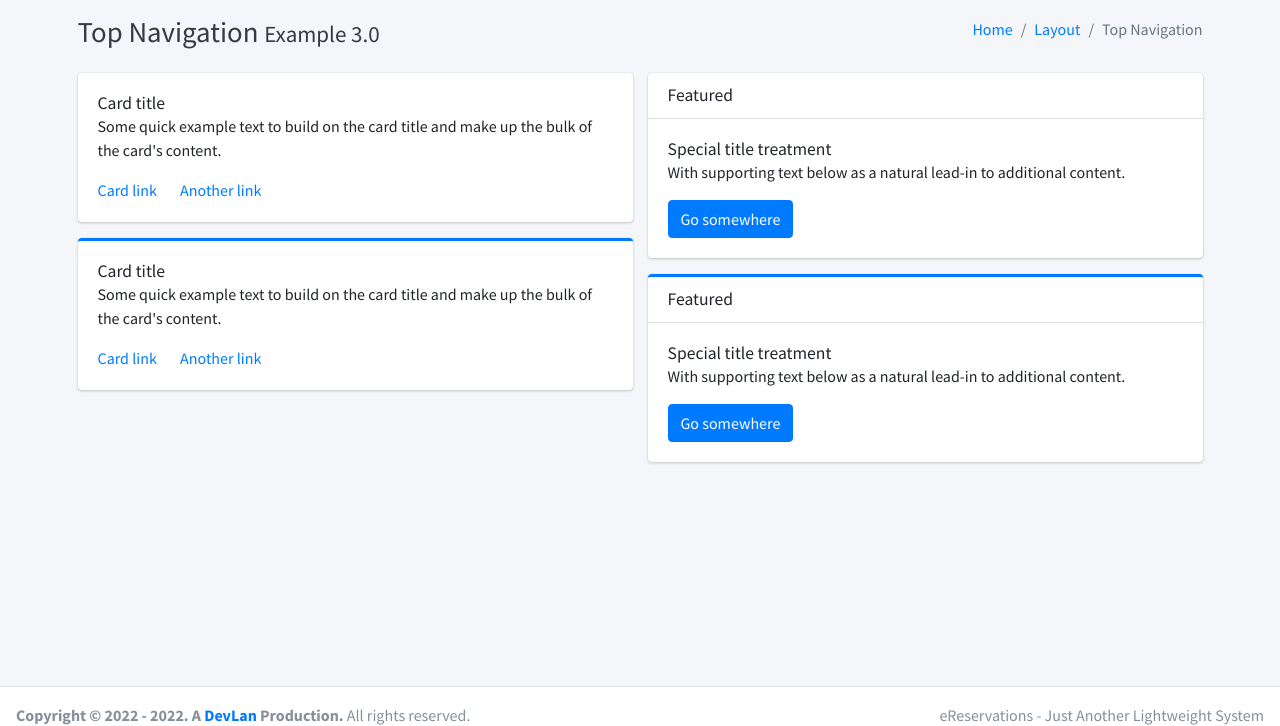
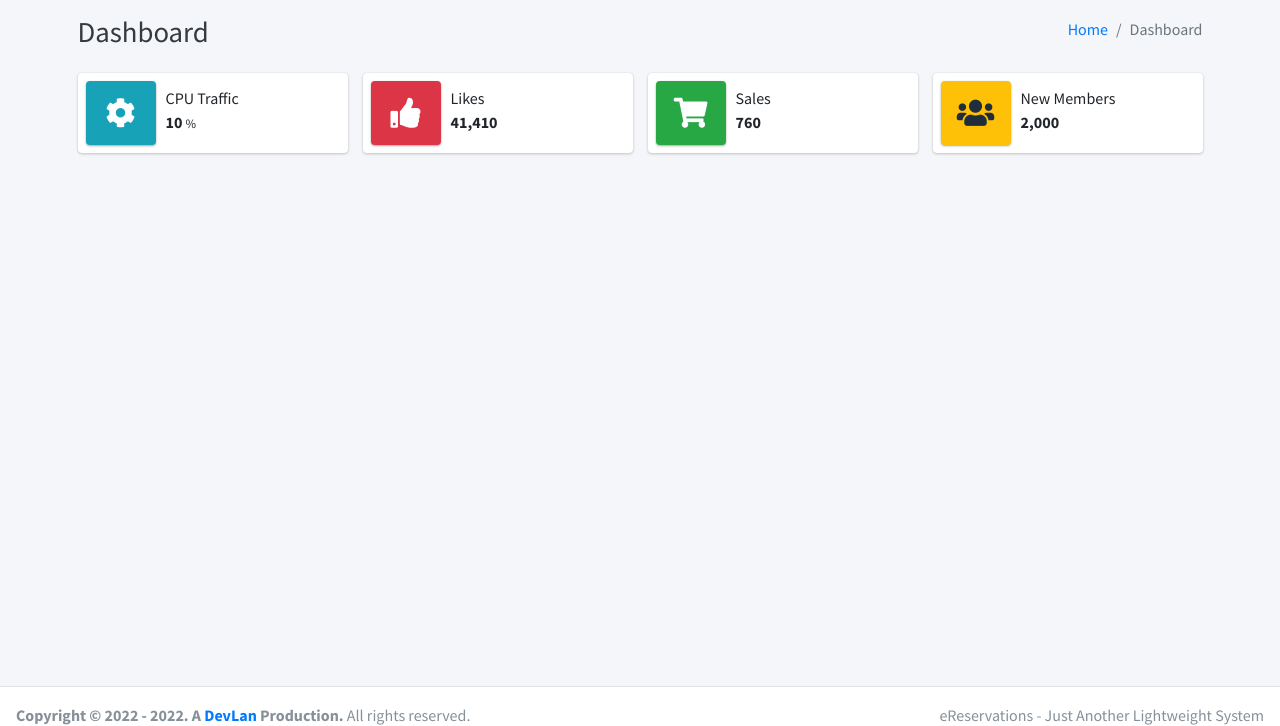
Before and after one commit to DevlanSolutionsLTD/eReservations, a PHP site: page /views/dashboard in a window 1280 px wide. Shown: the part 57-783 px from the top of the page. Run offline with PHP 8.4, Linux system fonts and the light colour scheme; some libraries are stand-ins or nearby versions.

Commit message:
Register Dashboard Widgets

```diff
--- a/views/dashboard.php
+++ b/views/dashboard.php
@@ -76,13 +76,12 @@ require_once('../partials/head.php');
                 <div class="container">
                     <div class="row mb-2">
                         <div class="col-sm-6">
-                            <h1 class="m-0 text-dark"> Top Navigation <small>Example 3.0</small></h1>
+                            <h1 class="m-0 text-dark"> Dashboard </h1>
                         </div><!-- /.col -->
                         <div class="col-sm-6">
                             <ol class="breadcrumb float-sm-right">
-                                <li class="breadcrumb-item"><a href="#">Home</a></li>
-                                <li class="breadcrumb-item"><a href="#">Layout</a></li>
-                                <li class="breadcrumb-item active">Top Navigation</li>
+                                <li class="breadcrumb-item"><a href="">Home</a></li>
+                                <li class="breadcrumb-item active">Dashboard</li>
                             </ol>
                         </div><!-- /.col -->
                     </div><!-- /.row -->
@@ -94,78 +93,73 @@ require_once('../partials/head.php');
             <div class="content">
                 <div class="container">
                     <div class="row">
-                        <div class="col-lg-6">
-                            <div class="card">
-                                <div class="card-body">
-                                    <h5 class="card-title">Card title</h5>
+                        <div class="col-12 col-sm-6 col-md-3">
+                            <div class="info-box">
+                                <span class="info-box-icon bg-info elevation-1"><i class="fas fa-cog"></i></span>
 
-                                    <p class="card-text">
-                                        Some quick example text to build on the card title and make up the bulk of the card's
-                                        content.
-                                    </p>
+                                <div class="info-box-content">
+                                    <span class="info-box-text">CPU Traffic</span>
+                                    <span class="info-box-number">
+                                        10
+                                        <small>%</small>
+                                    </span>
+                                </div>
+                                <!-- /.info-box-content -->
+                            </div>
+                            <!-- /.info-box -->
+                        </div>
+                        <!-- /.col -->
+                        <div class="col-12 col-sm-6 col-md-3">
+                            <div class="info-box mb-3">
+                                <span class="info-box-icon bg-danger elevation-1"><i class="fas fa-thumbs-up"></i></span>
 
-                                    <a href="#" class="card-link">Card link</a>
-                                    <a href="#" class="card-link">Another link</a>
+                                <div class="info-box-content">
+                                    <span class="info-box-text">Likes</span>
+                                    <span class="info-box-number">41,410</span>
                                 </div>
+                                <!-- /.info-box-content -->
                             </div>
+                            <!-- /.info-box -->
+                        </div>
+                        <!-- /.col -->
 
-                            <div class="card card-primary card-outline">
-                                <div class="card-body">
-                                    <h5 class="card-title">Card title</h5>
+                        <!-- fix for small devices only -->
+                        <div class="clearfix hidden-md-up"></div>
 
-                                    <p class="card-text">
-                                        Some quick example text to build on the card title and make up the bulk of the card's
-                                        content.
-                                    </p>
-                                    <a href="#" class="card-link">Card link</a>
-                                    <a href="#" class="card-link">Another link</a>
+                        <div class="col-12 col-sm-6 col-md-3">
+                            <div class="info-box mb-3">
+                                <span class="info-box-icon bg-success elevation-1"><i class="fas fa-shopping-cart"></i></span>
+
+                                <div class="info-box-content">
+                                    <span class="info-box-text">Sales</span>
+                                    <span class="info-box-number">760</span>
                                 </div>
-                            </div><!-- /.card -->
+                                <!-- /.info-box-content -->
+                            </div>
+                            <!-- /.info-box -->
                         </div>
-                        <!-- /.col-md-6 -->
-                        <div class="col-lg-6">
-                            <div class="card">
-                                <div class="card-header">
-                                    <h5 class="card-title m-0">Featured</h5>
+                        <!-- /.col -->
+                        <div class="col-12 col-sm-6 col-md-3">
+                            <div class="info-box mb-3">
+                                <span class="info-box-icon bg-warning elevation-1"><i class="fas fa-users"></i></span>
+
+                                <div class="info-box-content">
+                                    <span class="info-box-text">New Members</span>
+                                    <span class="info-box-number">2,000</span>
                                 </div>
-                                <div class="card-body">
-                                    <h6 class="card-title">Special title treatment</h6>
-
-                                    <p class="card-text">With supporting text below as a natural lead-in to additional content.</p>
-                                    <a href="#" class="btn btn-primary">Go somewhere</a>
-                                </div>
+                                <!-- /.info-box-content -->
                             </div>
-
-                            <div class="card card-primary card-outline">
-                                <div class="card-header">
-                                    <h5 class="card-title m-0">Featured</h5>
-                                </div>
-                                <div class="card-body">
-                                    <h6 class="card-title">Special title treatment</h6>
-
-                                    <p class="card-text">With supporting text below as a natural lead-in to additional content.</p>
-                                    <a href="#" class="btn btn-primary">Go somewhere</a>
-                                </div>
-                            </div>
+                            <!-- /.info-box -->
                         </div>
-                        <!-- /.col-md-6 -->
+                        <!-- /.col -->
                     </div>
+                    <!-- /.row -->
                     <!-- /.row -->
                 </div><!-- /.container-fluid -->
             </div>
             <!-- /.content -->
         </div>
         <!-- /.content-wrapper -->
-
-        <!-- Control Sidebar -->
-        <aside class="control-sidebar control-sidebar-dark">
-            <!-- Control sidebar content goes here -->
-            <div class="p-3">
-                <h5>Title</h5>
-                <p>Sidebar content</p>
-            </div>
-        </aside>
-        <!-- /.control-sidebar -->
 
         <!-- Main Footer -->
         <?php require_once('../partials/footer.php'); ?>
```
